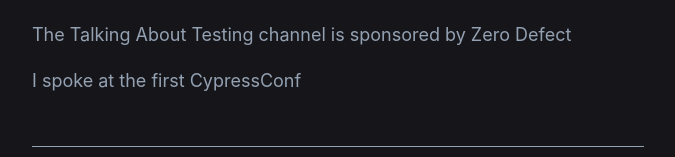
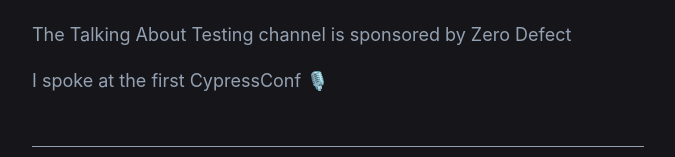
Before and after one commit to wlsf82/walmyr-nextjs, a Next.js app: page / in a window 1280 px wide. Shown: the part 3478-3635 px from the top of the page, without its empty margins (302-977 px from the left). Built offline with nearby package versions, Linux system fonts and the light colour scheme.

Commit message:
Add mic emoji to new timeline entry

```diff
--- a/components/timeline.js
+++ b/components/timeline.js
@@ -111,7 +111,7 @@ const achievements = [
       'Reached 5K subscribers on YouTube 🥳',
       'Reached the mark of 100 Live Streams on YouTube 💯',
       'The Talking About Testing channel is sponsored by Zero Defect',
-      'I spoke at the first CypressConf',
+      'I spoke at the first CypressConf 🎙️',
     ]
   },
 ]
```
